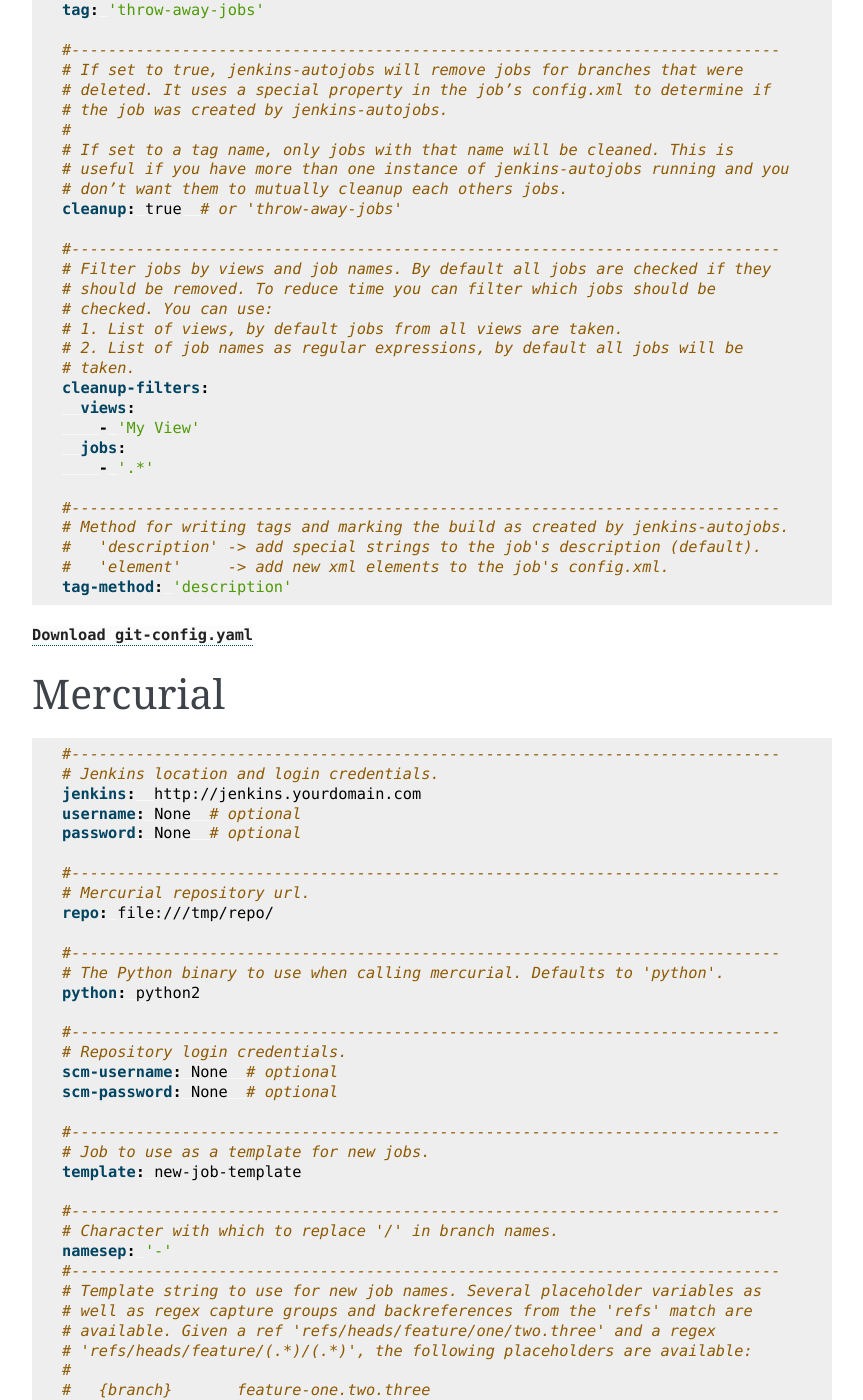
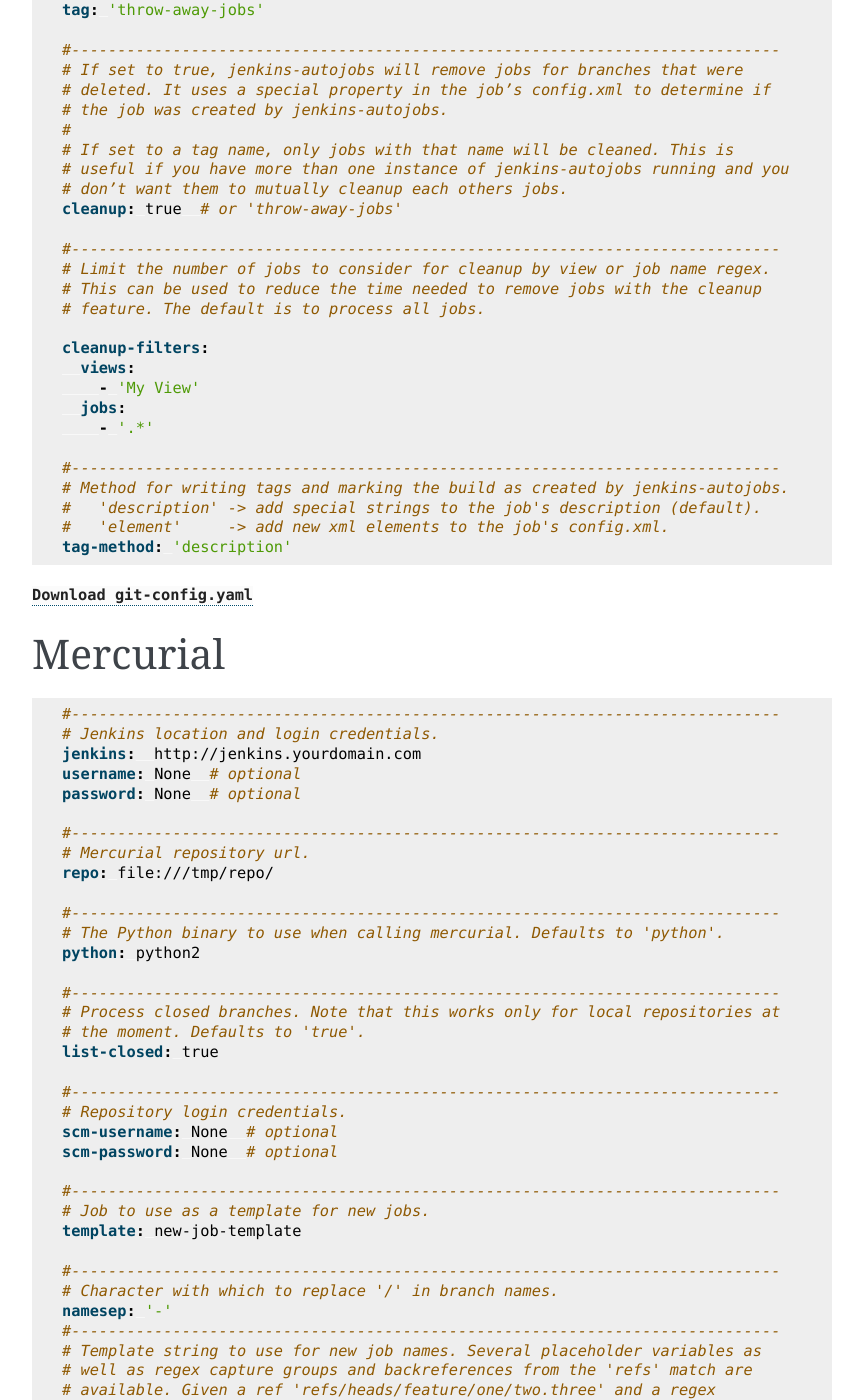
Before and after one commit to gvalkov/jenkins-autojobs, a Sphinx documentation site: the page built from docs/examples.rst, in a window 1280 px wide and 1400 px high, scrolled down 2595 px. Shown: the whole window, without its empty margins (168-1031 px from the left). Built offline with Sphinx 7.4.7, drawn with Linux system fonts in a browser that asks for light colours; some of the changed text lies outside the part shown.

Commit message:
Update docs

```diff
--- a/docs/examples/hg-config.yaml
+++ b/docs/examples/hg-config.yaml
@@ -11,6 +11,11 @@
 #-----------------------------------------------------------------------------
 # The Python binary to use when calling mercurial. Defaults to 'python'.
 python: python2
+
+#-----------------------------------------------------------------------------
+# Process closed branches. Note that this works only for local repositories at
+# the moment. Defaults to 'true'.
+list-closed: true
 
 #-----------------------------------------------------------------------------
 # Repository login credentials.
@@ -132,12 +137,10 @@
 cleanup: true  # or 'throw-away-jobs'
 
 #-----------------------------------------------------------------------------
-# Filter jobs by views and job names. By default all jobs are checked if they
-# should be removed. To reduce time you can filter which jobs should be
-# checked. You can use:
-# 1. List of views, by default jobs from all views are taken.
-# 2. List of job names as regular expressions, by default all jobs will be
-# taken.
+# Limit the number of jobs to consider for cleanup by view or job name regex.
+# This can be used to reduce the time needed to remove jobs with the cleanup
+# feature. The default is to process all jobs.
+
 cleanup-filters:
   views:
     - 'My View'
--- a/docs/examples/hg-config.yaml.jinja2
+++ b/docs/examples/hg-config.yaml.jinja2
@@ -11,7 +11,7 @@
 python: python2
 
 #-----------------------------------------------------------------------------
-# Include closed branches. Note that this works only for local repositories at
+# Process closed branches. Note that this works only for local repositories at
 # the moment. Defaults to 'true'.
 list-closed: true
 
--- a/docs/examples/shared-config.jinja2
+++ b/docs/examples/shared-config.jinja2
@@ -104,12 +104,11 @@
 # If set to a tag name, only jobs with that name will be cleaned. This is
 # useful if you have more than one instance of jenkins-autojobs running and you
 # don’t want them to mutually cleanup each others jobs.
-
 cleanup: true  # or 'throw-away-jobs'
 {% endmacro %}
 
 {% macro cleanup_filter() %}
-#----------------------------------------------------------------------------- #
+#-----------------------------------------------------------------------------
 # Limit the number of jobs to consider for cleanup by view or job name regex.
 # This can be used to reduce the time needed to remove jobs with the cleanup
 # feature. The default is to process all jobs.
```
Also changed, not shown: docs/changelog.rst (+20 -0 lines), docs/examples/git-config.yaml (+4 -6 lines), docs/examples/svn-config.yaml (+4 -6 lines).
